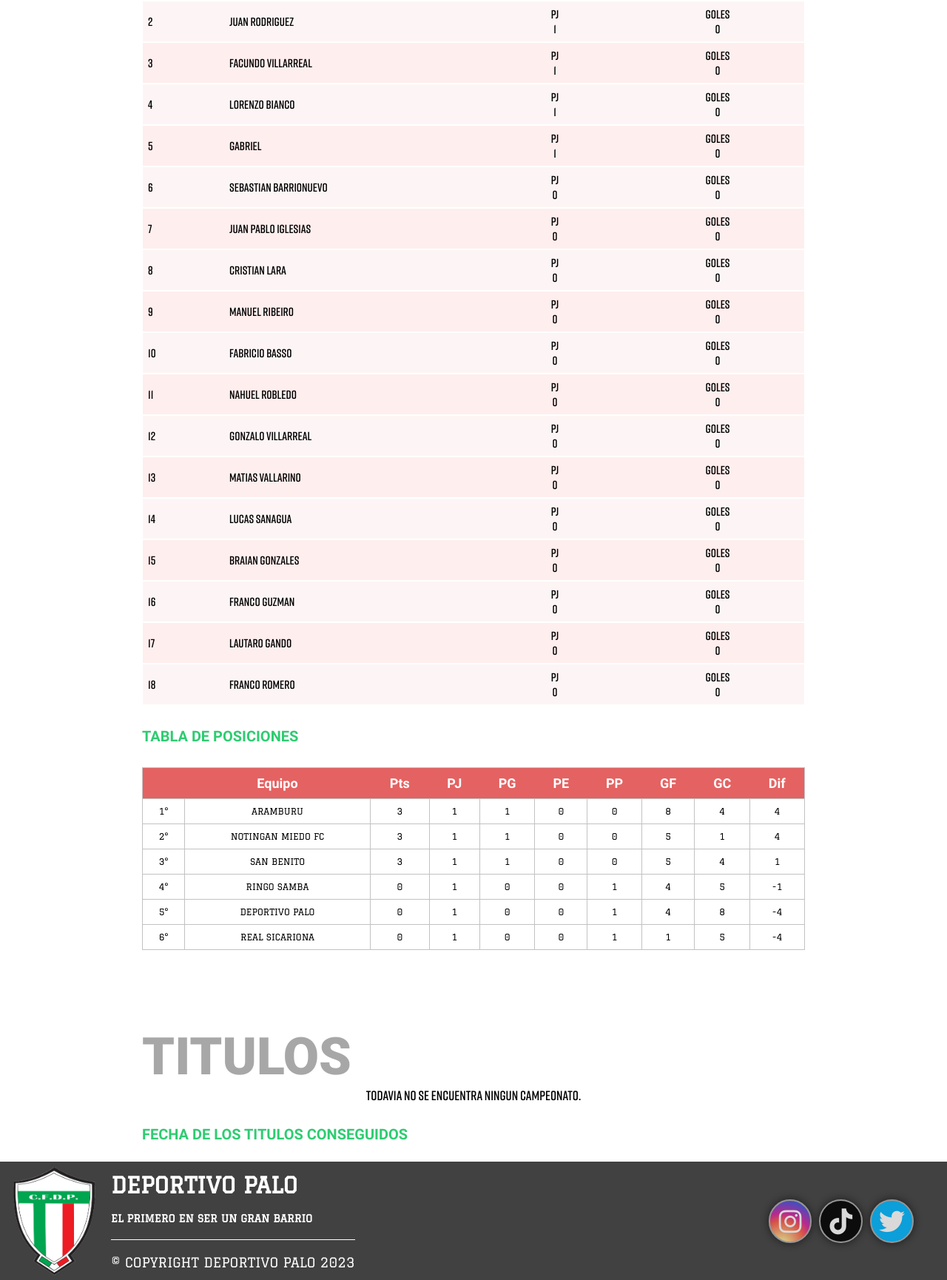
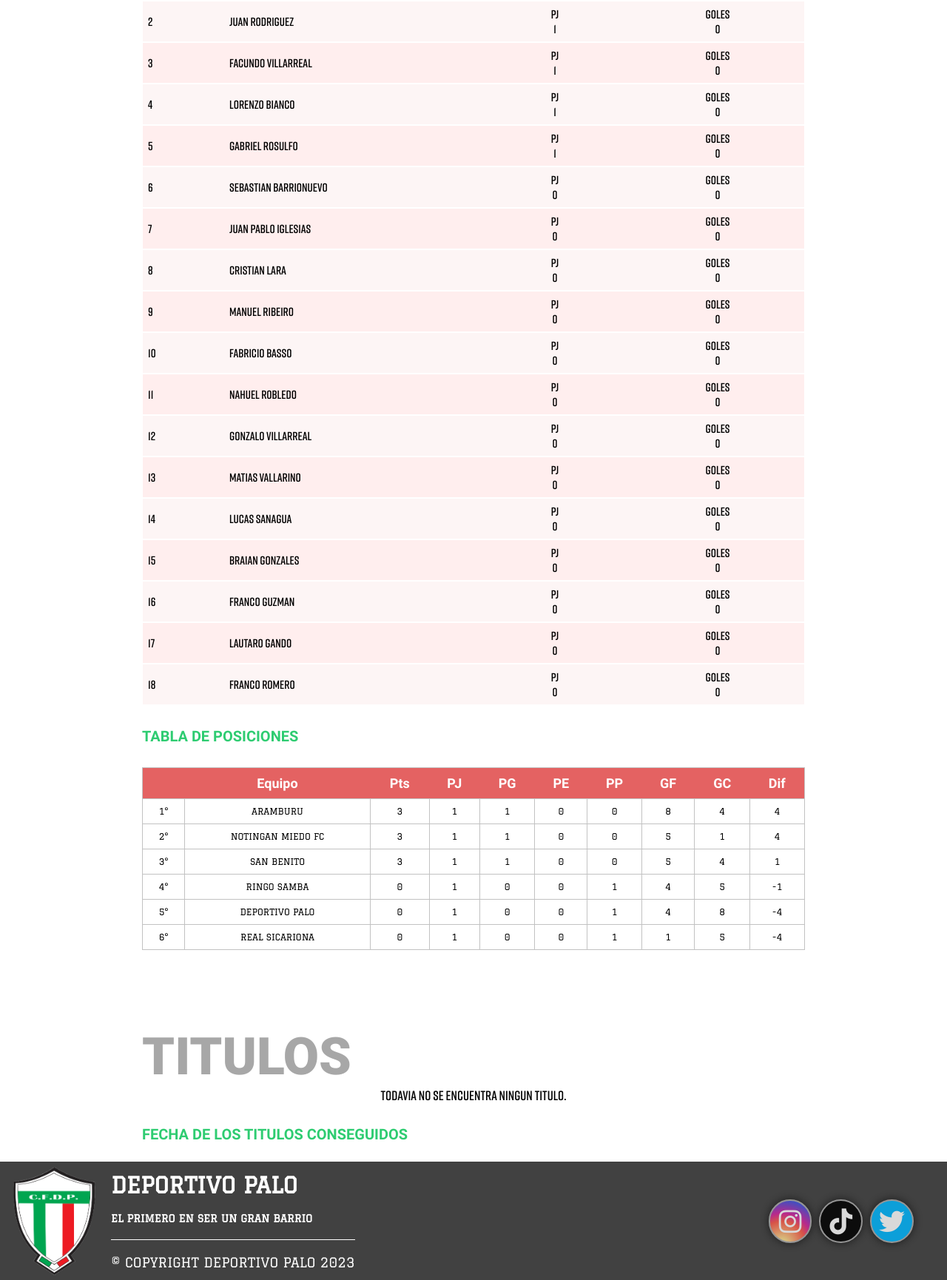
Before and after one commit to Gandito/Deportivo-Palo, a PHP site: page /vistas/futbol.php in a window 1280 px wide. Shown: the part 2500-4230 px from the top of the page at 74% size. Run offline with PHP 8.4, Linux system fonts and the light colour scheme.

Commit message:
Agregando Cambios

```diff
--- a/vistas/futbol.php
+++ b/vistas/futbol.php
@@ -703,7 +703,6 @@
                     </div>
                 </div>
             </div>
-        </div>
 
             <div class="contenedor_principal_main_fixture2_mostrar">
                 <div class="contenedor_izquierda_main_fixture">
@@ -746,6 +745,8 @@
                     </div>
                 </div>
             </div>
+        </div>
+
         <div class="main_futbol_contenedor_principal_calendario">
             <div class="contenedor_torneo">
                 <h1 class="main_futbol_torneo">TORNEO</h1>
@@ -861,7 +862,7 @@
                             <span>5</span>
                         </div>
                         <div>
-                            <span>Gabriel</span>
+                            <span>Gabriel Rosulfo</span>
                         </div>
                         <div class="main_futbol_ranking_pj">
                             <span>PJ</span>
@@ -1048,7 +1049,6 @@
                             <span>0</span>
                         </div>
                     </div>
-
                     <div class="main_futbol_ranking_jugador_grid main_futbol_ranking_jugador_impar goles id_goles_17">
                         <div>
                             <span>17</span>
@@ -1065,7 +1065,6 @@
                             <span>0</span>
                         </div>
                     </div>
-
                     <div class="main_futbol_ranking_jugador_grid main_futbol_ranking_jugador_par goles id_goles_18">
                         <div>
                             <span>18</span>
@@ -1391,7 +1390,7 @@
                             <span>18</span>
                         </div>
                         <div>
-                            <span>Gabriel</span>
+                            <span>Gabriel Rosulfo</span>
                         </div>
                         <div class="main_futbol_ranking_pj">
                             <span>PJ</span>
@@ -1679,7 +1678,7 @@
                             <span>18</span>
                         </div>
                         <div>
-                            <span>Gabriel</span>
+                            <span>Gabriel Rosulfo</span>
                         </div>
                         <div class="main_futbol_ranking_pj">
                             <span>PJ</span>
@@ -1797,7 +1796,7 @@
         </div>
         <span id="ancla_titulos" class="ancla">Titulos</span>
         <h1 class="main_futbol_titulos">TITULOS</h1>
-        <p class="main_futbol_titulos_campeonatos">Todavia no se encuentra ningun campeonato.</p>
+        <p class="main_futbol_titulos_campeonatos">Todavia no se encuentra ningun titulo.</p>
         <h2>FECHA DE LOS TITULOS CONSEGUIDOS</h2>
     </main>
 
--- a/vistas/futbol_plantel.php
+++ b/vistas/futbol_plantel.php
@@ -76,7 +76,7 @@
             </div>
             <div class="main_plantel_mediocampista5">
                 <img class="main_mediocampistas main_plantel_imagen" src="../images/jugadores.jpg" alt="">
-                <h3 class="main_plantel_nombre">Gabriel <br> <span class="main_plantel_apellido"></span></h3>
+                <h3 class="main_plantel_nombre">Gabriel <br> <span class="main_plantel_apellido">Rosulfo</span></h3>
             </div>
         </div>
         <h2>Delanteros</h2>
```
Lines whose indentation alone changed are shown as unchanged.
